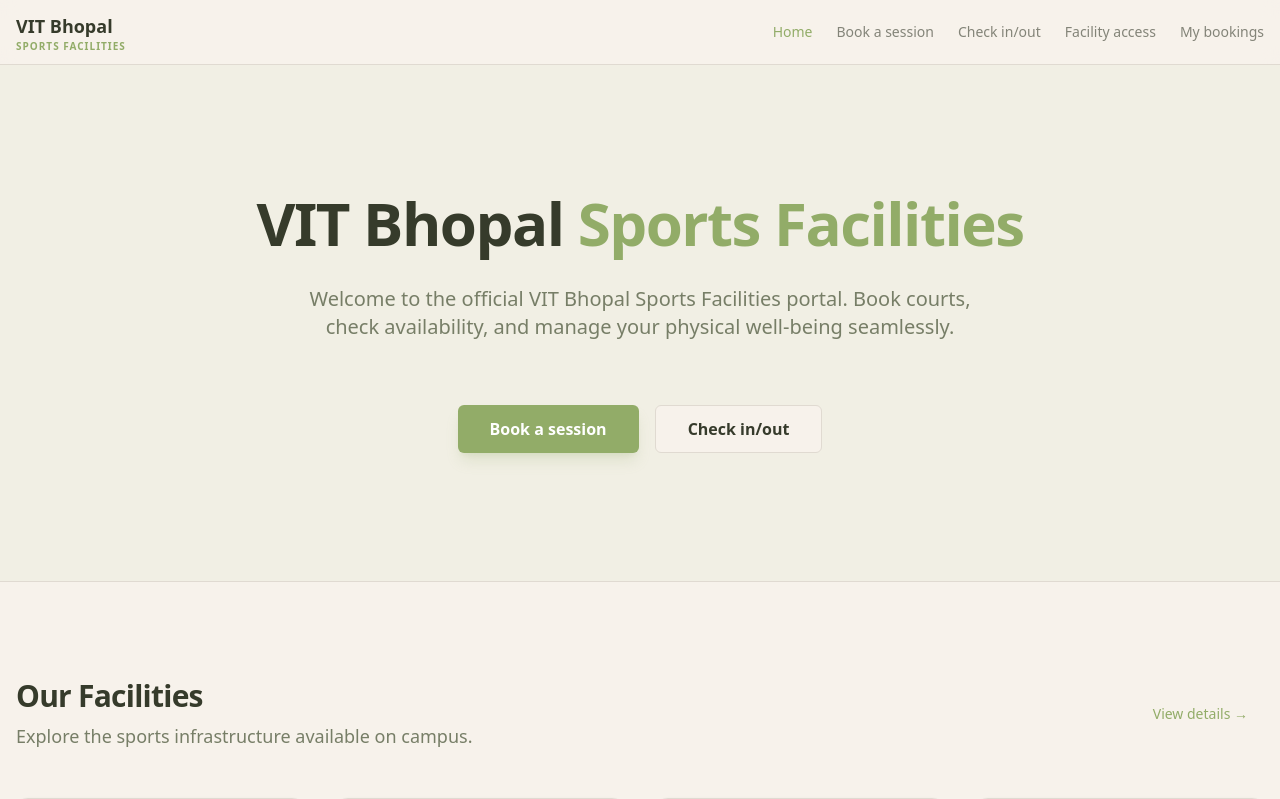
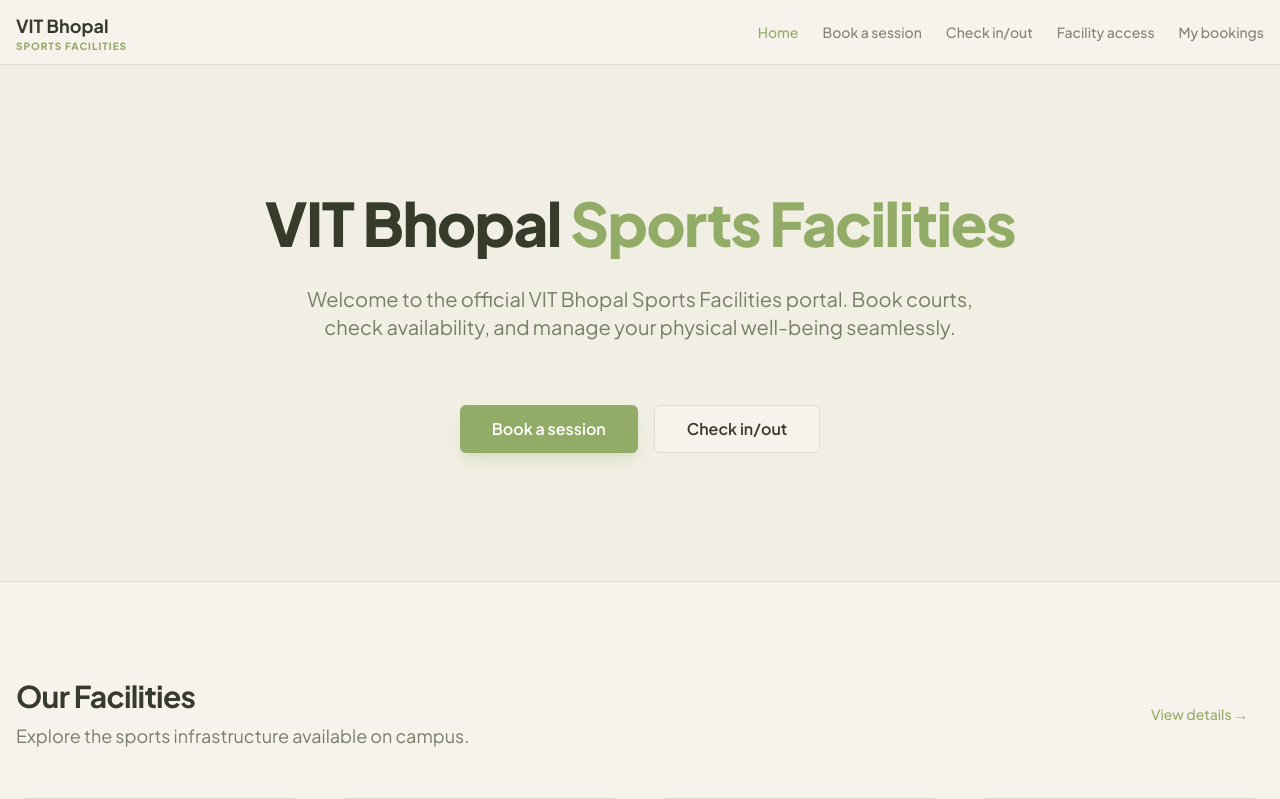
Before and after one commit to shahabhilash/vit-bhopal-sports-facilities, a Next.js app: page / in a window 1280 px wide. Shown: the top 799 px of the page. Built offline with nearby package versions, Linux system fonts and the light colour scheme.

Commit message:
Change global site font to Plus Jakarta Sans

```diff
--- a/app/layout.tsx
+++ b/app/layout.tsx
@@ -16,7 +16,12 @@ export default function RootLayout({
 }>) {
   return (
     <html lang="en" suppressHydrationWarning>
-      <body className="font-sans antialiased">
+      <head>
+        <link rel="preconnect" href="https://fonts.googleapis.com" />
+        <link rel="preconnect" href="https://fonts.gstatic.com" crossOrigin="anonymous" />
+        <link href="https://fonts.googleapis.com/css2?family=Plus+Jakarta+Sans:wght@400;500;600;700;800&display=swap" rel="stylesheet" />
+      </head>
+      <body className="font-sans antialiased" style={{ fontFamily: "'Plus Jakarta Sans', sans-serif" }}>
         <div className="flex min-h-screen flex-col">
           <Navbar />
           <main className="flex-1">{children}</main>
```
